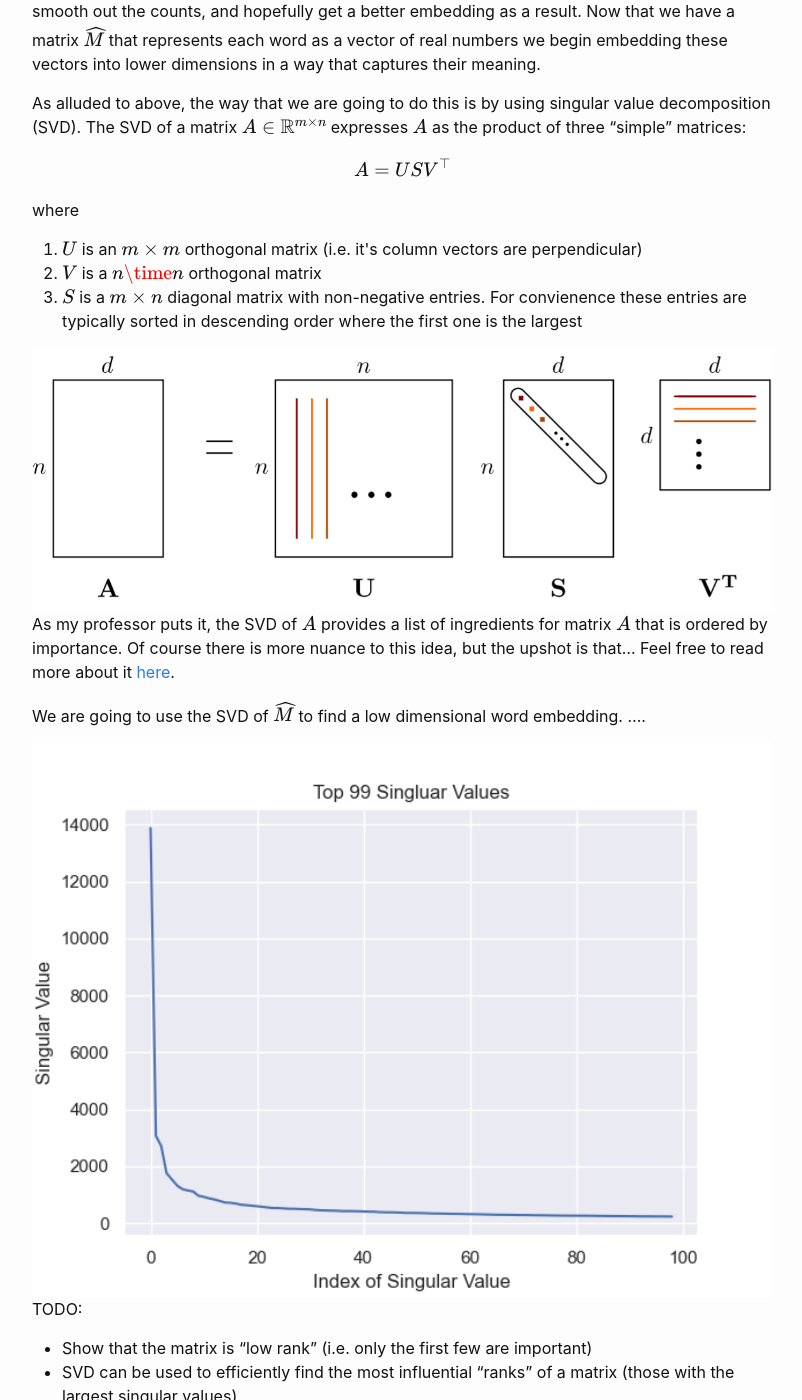
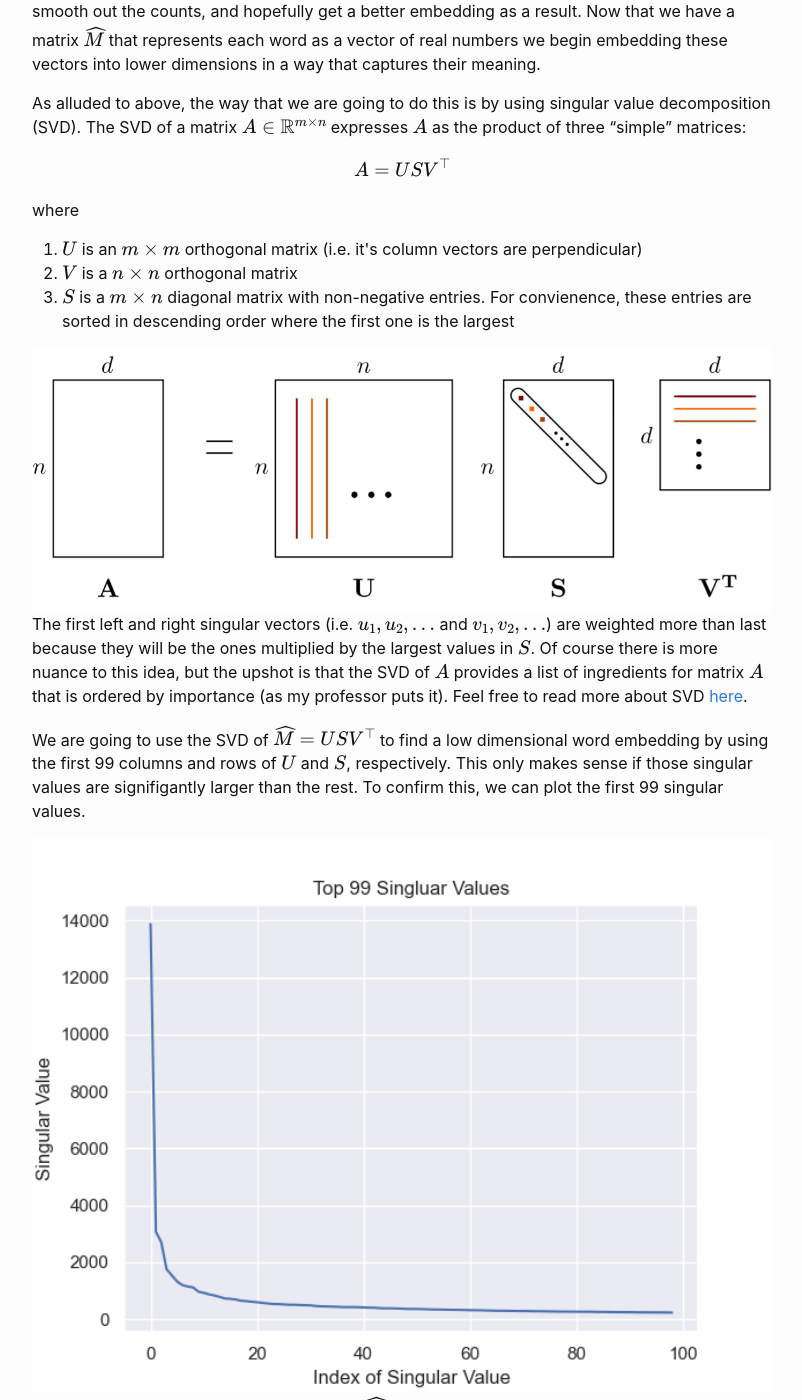
Before and after one commit to williamhowardsnyder/williamhowardsnyder.github.io, a Jekyll site: the page built from _posts/2021-02-10-Word_Embeddings.markdown, in a window 1280 px wide and 1400 px high, scrolled down 1162 px. Shown: the whole window, without its empty margins (238-1040 px from the left). Built offline with Jekyll 4.4.1, drawn with Linux system fonts in a browser that asks for light colours; formulas are drawn with MathJax 3; some of the changed text lies outside the part shown.

Commit message:
Update 2021-02-10-Word_Embeddings.markdown

```diff
--- a/_posts/2021-02-10-Word_Embeddings.markdown
+++ b/_posts/2021-02-10-Word_Embeddings.markdown
@@ -22,27 +22,29 @@ First, we need a way to represent words as vectors. Initially, it is not importa
 For example, the index 12 corresponds to the word "with", and the index 3 correponds to the word "in", so $M_{12, 3}$ will store the number of times the word "with" shows up within 5 words of the word "in" in our text corpus. As you might expect, the most common words will be articles and other farily non-interesting types of words. To make these words less influential we'll define a new matrix $\widehat{M} \in \mathbb{R}^{10000 \times 10000}$ such that $\widehat{M} = \ln(1 + M_{ij})$. The idea behind this operation is to smooth out the counts, and hopefully get a better embedding as a result. Now that we have a matrix $\widehat{M}$ that represents each word as a vector of real numbers we begin embedding these vectors into lower dimensions in a way that captures their meaning.
 
 As alluded to above, the way that we are going to do this is by using singular value decomposition (SVD). The SVD of a matrix $A \in \mathbb{R}^{m \times n}$ expresses $A$ as the product of three "simple" matrices:
+
 <script type="math/tex; mode=display">A = USV^\top</script>
 where
 <ol>
   <li>$U$ is an $m \times m$ orthogonal matrix (i.e. it's column vectors are perpendicular)</li>
-  <li>$V$ is a $n \time n$ orthogonal matrix</li>
-  <li>$S$ is a $m \times n$ diagonal matrix with non-negative entries. For convienence these entries are typically sorted in descending order where the first one is the largest</li>
+  <li>$V$ is a $n \times n$ orthogonal matrix</li>
+  <li>$S$ is a $m \times n$ diagonal matrix with non-negative entries. For convienence, these entries are sorted in descending order where the first one is the largest</li>
 </ol>
+
 <div style="text-align:center;">
    <img style="width:800px;" src="/assets/images/svd_visual.png" />
 </div>
 
-As my professor puts it, the SVD of $A$ provides a list of ingredients for matrix $A$ that is ordered by importance. Of course there is more nuance to this idea, but the upshot is that...  Feel free to read more about it <a href="https://en.wikipedia.org/wiki/Singular_value_decomposition">here</a>.
+The first left and right singular vectors (i.e. $u_1, u_2, ...$ and $v_1, v_2, ...$) are weighted more than last because they will be the ones multiplied by the largest values in $S$. Of course there is more nuance to this idea, but the upshot is that the SVD of $A$ provides a list of ingredients for matrix $A$ that is ordered by importance (as my professor puts it). Feel free to read more about SVD <a href="https://en.wikipedia.org/wiki/Singular_value_decomposition">here</a>.
 
-We are going to use the SVD of $\widehat{M}$ to find a low dimensional word embedding. ....
-
-
-
+We are going to use the SVD of $\widehat{M} = USV^\top$ to find a low dimensional word embedding by using the first 99 columns and rows of $U$ and $S$, respectively. This only makes sense if those singular values are signifigantly larger than the rest. To confirm this, we can plot the first 99 singular values.
 
 <div style="text-align:center;">
    <img style="width:800px;" src="/assets/images/p2_part_a.png" />
 </div>
+
+but before we do so, we should ensure that $\widehat{M}$ is low-rank. For, if all the singular values are similar, then only using the first few might be damage
+
 
 
 TODO:
```
